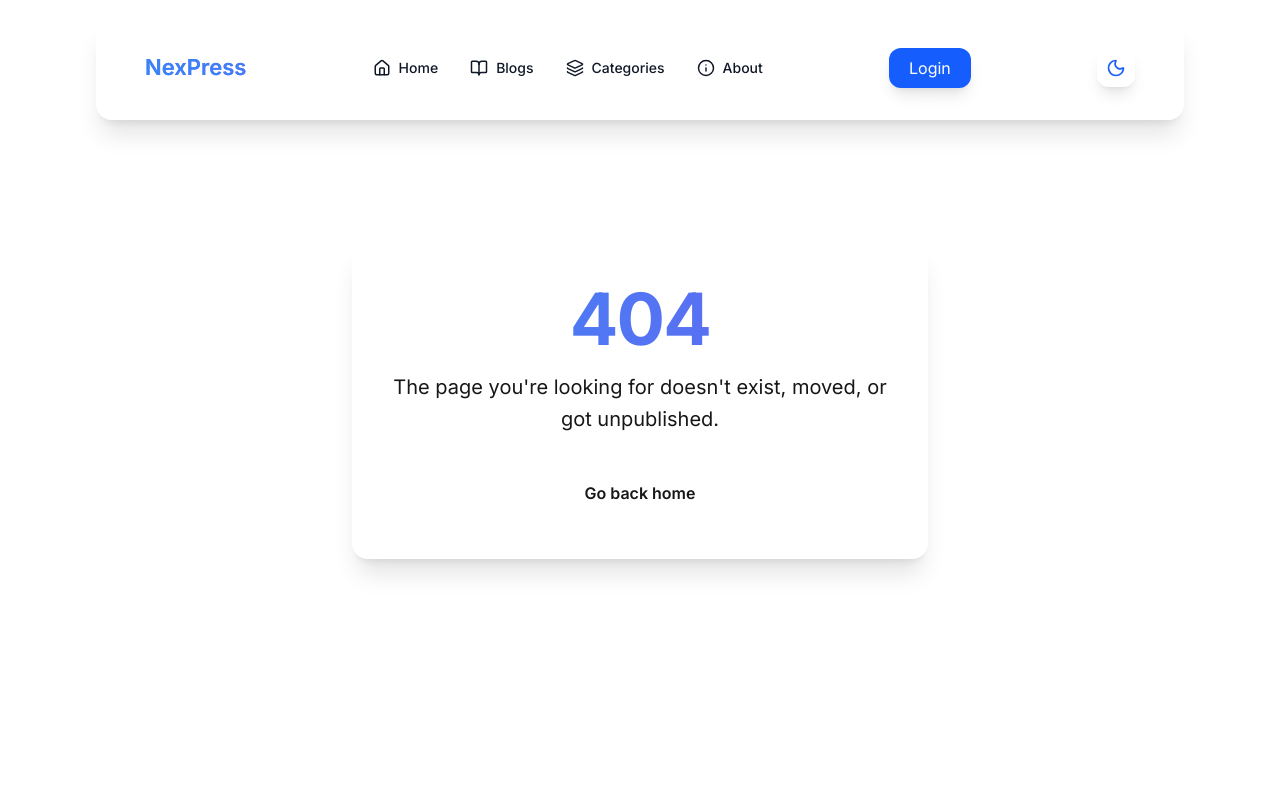
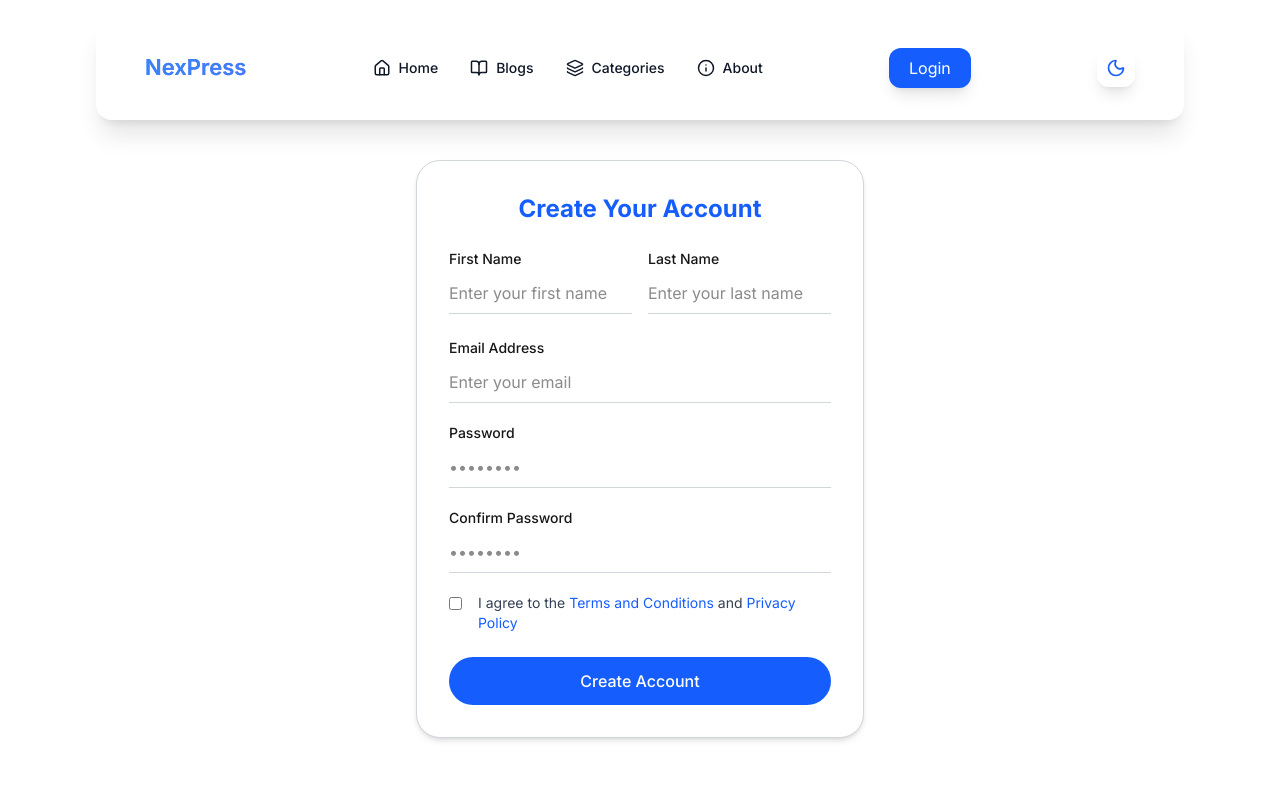
Before and after one commit to PisethMao/NexPress, a Next.js app: page /signup in a window 1280 px wide. Before the commit this address had no page. Shown: the top 800 px of the page. Built offline with nearby package versions, Linux system fonts and the light colour scheme.

Commit message:
update login and signup

```diff
--- /dev/null
+++ b/src/app/login/page.tsx
@@ -0,0 +1,11 @@
+import Login from "@/components/login/Login";
+import FooterSection from "@/components/FooterSection";
+
+export default function page() {
+  return (
+    <div>
+      <Login/>
+      <FooterSection />
+    </div>
+  )
+}
--- /dev/null
+++ b/src/app/signup/page.tsx
@@ -0,0 +1,11 @@
+import SignUp from "@/components/signup/SignUp";
+import FooterSection from "@/components/FooterSection";
+
+export default function page() {
+  return (
+    <div>
+      <SignUp/>
+      <FooterSection />
+    </div>
+  )
+}
--- /dev/null
+++ b/src/components/login/Login.tsx
@@ -0,0 +1,54 @@
+'use client';
+import { FaFacebook } from "react-icons/fa";
+import { FcGoogle } from "react-icons/fc";
+
+export default function Login() {
+  return (
+    <div>
+      <section className="min-h-screen flex flex-col">
+        <div className="flex justify-center items-center grow py-12">
+          <div className="border border-gray-300 rounded-3xl p-8 w-full max-w-md shadow-md">
+            <h2 className="text-2xl font-bold mb-6 text-blue-600 text-center">Login</h2>
+            <form action="#">
+              <div className="mb-4">
+                <label className="block text-sm font-medium mb-1">Username or Email</label>
+                <input type="text" className="w-full border-b border-gray-300 outline-none py-2" placeholder="Enter your email" />
+              </div>
+              <div className="mb-4">
+                <label className="block text-sm font-medium mb-1">Password</label>
+                <input type="password" className="w-full border-b border-gray-300 outline-none py-2" placeholder="••••••••" />
+              </div>
+              <div className="flex justify-between items-center text-sm mb-6">
+                <label className="flex items-center">
+                  <input type="checkbox" className="dark:text-gray-300 mr-2" />
+                  Remember Me
+                </label>
+                <a href="#" className="text-blue-600 hover:underline">Forgot Password</a>
+              </div>
+              <button type="submit" className="w-full bg-blue-600 hover:bg-blue-700 text-white  py-2 rounded-full cursor-pointer">Login</button>
+              <p className="text-sm text-center mt-4">
+                Don't have an account?
+                <a href="/signup" className="text-blue-600 hover:underline"> Create an account</a>
+              </p>
+            </form>
+
+            <div className="flex items-center my-6">
+              <div className="grow h-px bg-gray-300" />
+              <span className="px-4 text-sm text-gray-500">Or</span>
+              <div className="grow h-px bg-gray-300" />
+            </div>
+
+            <button className="w-full flex items-center justify-center gap-2 border border-gray-300 py-2 rounded-full mb-3 cursor-pointer">
+              <FaFacebook size={18} className="text-blue-600" />
+              Continue with Facebook
+            </button>
+            <button className="w-full flex items-center justify-center gap-2 border border-gray-300 py-2 rounded-full cursor-pointer">
+              <FcGoogle size={18} />
+              Continue with Google
+            </button>
+          </div>
+        </div>
+      </section>
+    </div>
+  )
+}
--- /dev/null
+++ b/src/components/signup/SignUp.tsx
@@ -0,0 +1,65 @@
+'use client';
+
+export default function SignUp() {
+  return (
+    <div>
+      <section className="min-h-screen flex flex-col">
+        <div className="max-w-md w-full mt-40 mx-auto p-8 border border-gray-300 rounded-3xl shadow-md bg-white dark:bg-gray-800">
+          <h2 className="text-2xl font-bold mb-6 text-blue-600 text-center">Create Your Account</h2>
+
+          <div className="grid grid-cols-1 md:grid-cols-2 gap-4 mb-5">
+            <div>
+              <label className="block text-sm font-medium mb-1">First Name</label>
+                <input type="text" className="w-full border-b border-gray-300 outline-none py-2" placeholder="Enter your first name" />
+              <div className="mt-1 text-sm text-red-600 dark:text-red-400" />
+            </div>
+            <div>
+              <label className="block text-sm font-medium mb-1">Last Name</label>
+              <input type="text" className="w-full border-b border-gray-300 outline-none py-2" placeholder="Enter your last name" />
+              <div className="mt-1 text-sm text-red-600 dark:text-red-400" />
+            </div>
+          </div>
+          <div className="mb-5">
+            <label className="block text-sm font-medium mb-1">Email Address</label>
+                <input type="text" className="w-full border-b border-gray-300 outline-none py-2" placeholder="Enter your email" />
+            <div className="mt-1 text-sm text-red-600 dark:text-red-400" />
+          </div>
+          <div className="mb-5">
+            <label className="block text-sm font-medium mb-1">Password</label>
+            <div className="relative">
+                <input type="password" className="w-full border-b border-gray-300 outline-none py-2" placeholder="••••••••" />
+              <button className="absolute right-3 top-1/2 transform -translate-y-1/2 text-gray-500 dark:text-gray-400 hover:text-gray-700 dark:hover:text-gray-300">
+              </button>
+            </div>
+            <div x-show="errors.password" x-text="errors.password" className="mt-1 text-sm text-red-600 dark:text-red-400" />
+          </div>
+          <div className="mb-5">
+            <label className="block text-sm font-medium mb-1">Confirm Password</label>
+            <div className="relative">
+                <input type="password" className="w-full border-b border-gray-300 outline-none py-2" placeholder="••••••••" />
+              <button className="absolute right-3 top-1/2 transform -translate-y-1/2 text-gray-500 dark:text-gray-400 hover:text-gray-700 dark:hover:text-gray-300">
+              </button>
+            </div>
+            <div className="mt-1 text-sm text-red-600 dark:text-red-400" />
+          </div>
+          <div className="mb-6">
+            <div className="flex items-start">
+              <div className="flex items-center h-5">
+                  <input type="checkbox" className="dark:text-gray-300 mr-2" />
+              </div>
+              <label className="ml-2 text-sm text-gray-700 dark:text-gray-300">
+                I agree to the <a href="#" className="text-blue-600 hover:text-blue-500 dark:text-blue-400 dark:hover:text-blue-300">Terms and Conditions</a> and <a href="#" className="text-blue-600 hover:text-blue-500 dark:text-blue-400 dark:hover:text-blue-300">Privacy Policy</a>
+              </label>
+            </div>
+            <div className="mt-1 text-sm text-red-600 dark:text-red-400" />
+          </div>
+          <div className="flex justify-center">
+            <button className="w-full px-6 py-3 bg-blue-600 text-white rounded-full hover:bg-blue-700 disabled:opacity-70 disabled:cursor-not-allowed transition-colors duration-200 font-medium flex items-center justify-center cursor-pointer">
+              <span>Create Account</span>
+            </button>
+          </div>
+        </div>
+      </section>
+    </div>
+  )
+}
--- a/tsconfig.json
+++ b/tsconfig.json
@@ -29,6 +29,6 @@
     ".next/types/**/*.ts",
     ".next/dev/types/**/*.ts",
     "**/*.mts"
-  ],
+, "src/components/login"  ],
   "exclude": ["node_modules"]
 }
```
